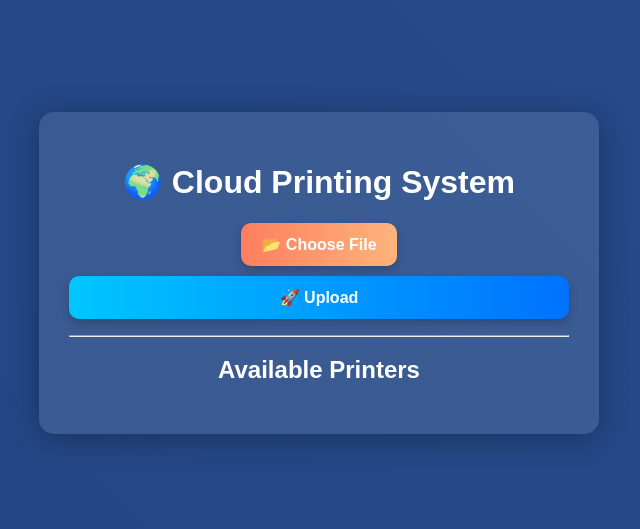
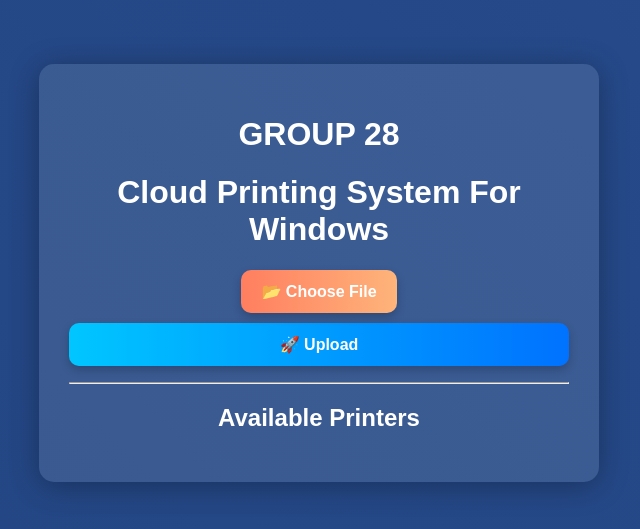
Before and after one commit to Thegeektechie/CloudPrinting, a website: page public/index.html in a window 1280 px wide. Shown: the part 127-656 px from the top of the page, without its empty margins (321-961 px from the left). Drawn offline with Linux system fonts and the light colour scheme; no server answers.

Commit message:
Add files via upload

```diff
--- a/public/index.html
+++ b/public/index.html
@@ -8,7 +8,8 @@
 </head>
 <body>
     <div class="container">
-        <h1 class="title">🌍 Cloud Printing System</h1>
+        <h1 class="title"> GROUP 28</h1>
+        <h1 class="title"> Cloud Printing System For Windows</h1>
 
         <!-- Upload File Form -->
         <form id="uploadForm">
```
